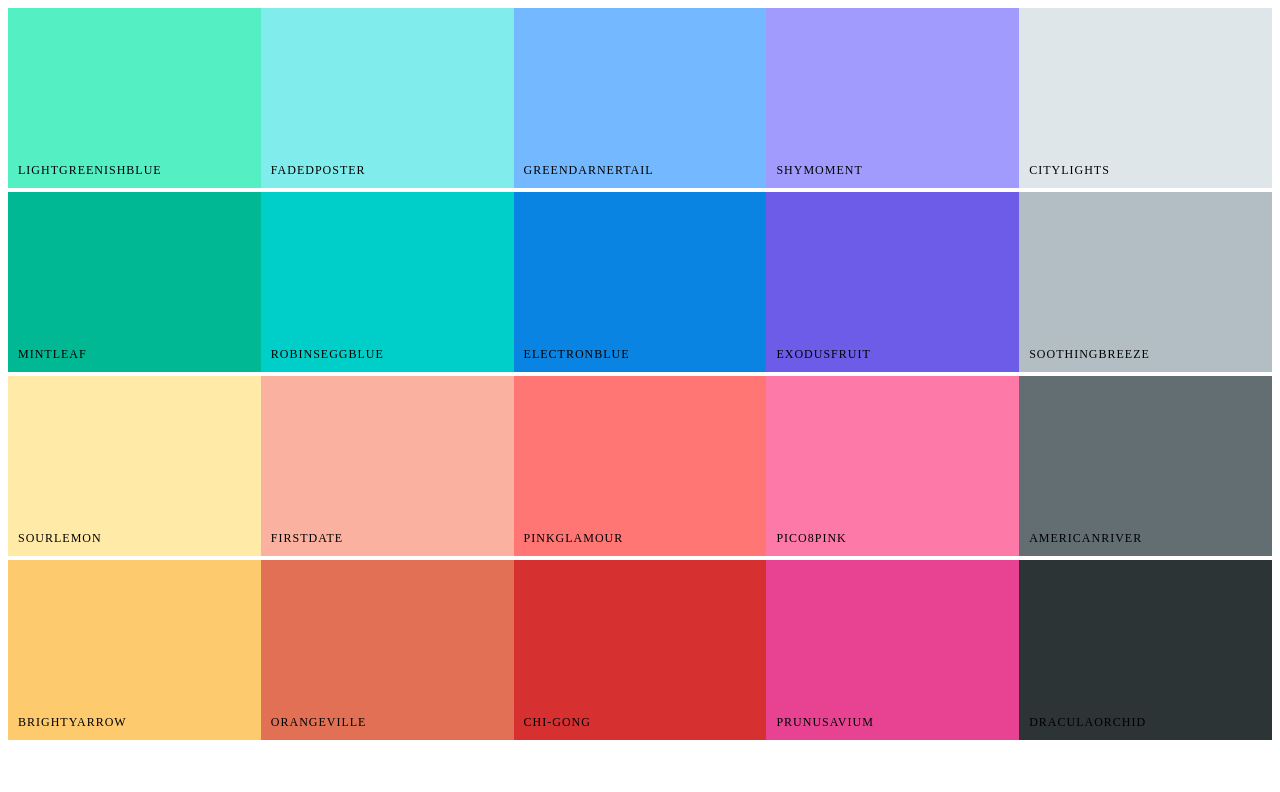
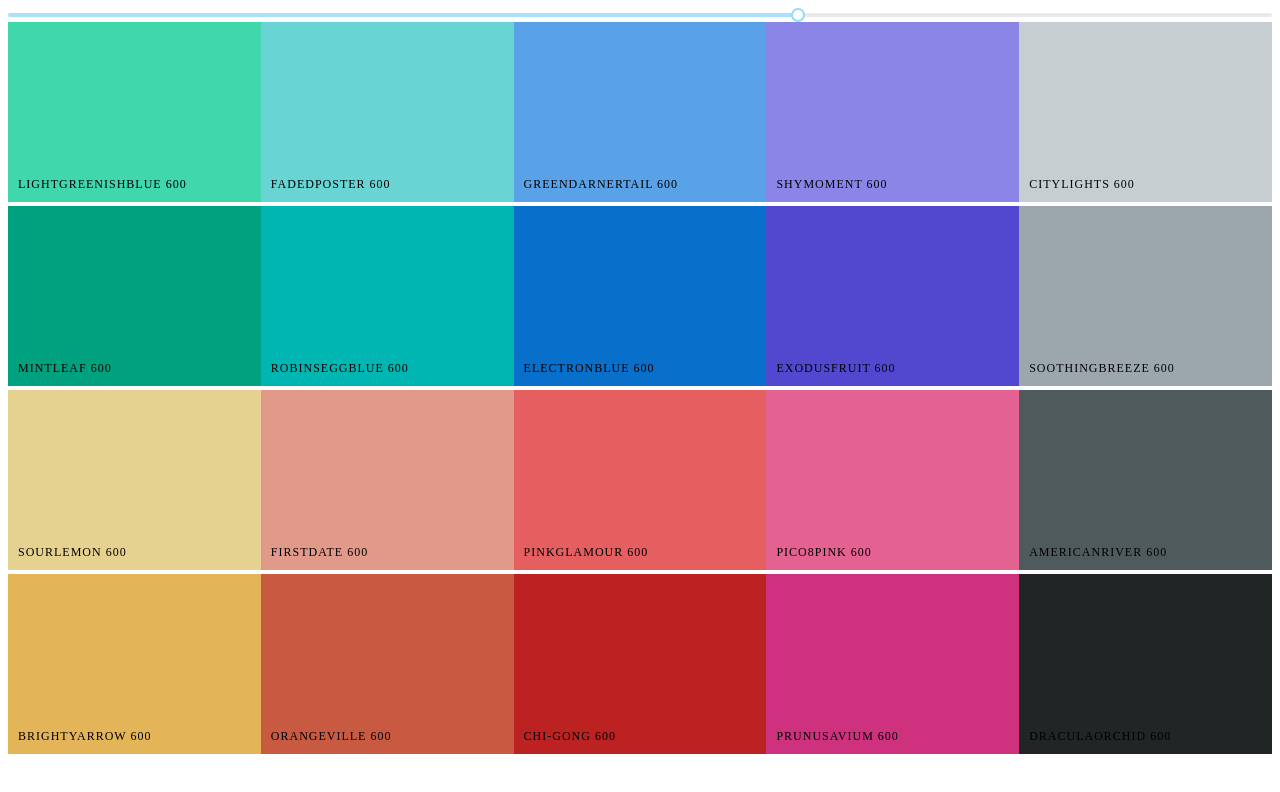
Before and after one commit to keshav2802/UI-Color-Picker, a React (Create React App) app: page / in a window 1280 px wide. Shown: the top 792 px of the page. Built offline with nearby package versions, Linux system fonts and the light colour scheme.

Commit message:
installed rc-slider library and added the slider bar

```diff
--- a/package.json
+++ b/package.json
@@ -7,6 +7,7 @@
     "@testing-library/react": "^9.5.0",
     "@testing-library/user-event": "^7.2.1",
     "chroma-js": "^2.1.0",
+    "rc-slider": "^9.5.0",
     "react": "^16.13.1",
     "react-copy-to-clipboard": "^5.0.2",
     "react-dom": "^16.13.1",
--- a/src/App.js
+++ b/src/App.js
@@ -9,7 +9,7 @@
     console.log(generatePalette(seedColors));
     return (
       <div className="App">
-        <Palette seedColors={seedColors} />
+        <Palette palette={generatePalette(seedColors)} />
       </div>
     )
   }
--- a/src/components/Palette/Palette.js
+++ b/src/components/Palette/Palette.js
@@ -1,21 +1,36 @@
-import React, {Component} from 'react';
-
+import React, { Component } from 'react';
 import ColorBox from '../ColorBox/ColorBox';
 import './Palette.css';
+import Slider from 'rc-slider';
+import 'rc-slider/assets/index.css';
 
 class Palette extends Component {
-  render() {
+	state = {
+		level: 600,
+	};
 
-    const colorBoxes = this.props.seedColors.map(color => <ColorBox background={color.color} name={color.name}/>);
+  changeLevel = (newLevel) => {
+    this.setState({level: newLevel});
+  }
 
-    return (
-      <div className="Palette">
-        <div className="Palette-colors">
-          {colorBoxes}
-        </div>
-      </div>
-    )
-  }
+	render() {
+		const colorBoxes = this.props.palette[this.state.level].map((color) => (
+			<ColorBox background={color.hex} name={color.name} />
+		));
+
+		return (
+			<div className='Palette'>
+				<Slider
+					defaultValue={this.state.level}
+					min={100}
+					max={900}
+          step={100}
+					onAfterChange={this.changeLevel}
+				/>
+				<div className='Palette-colors'>{colorBoxes}</div>
+			</div>
+		);
+	}
 }
 
 export default Palette;
```
Also changed, not shown: 1 other file (tests, documents, lock files or other folders).
